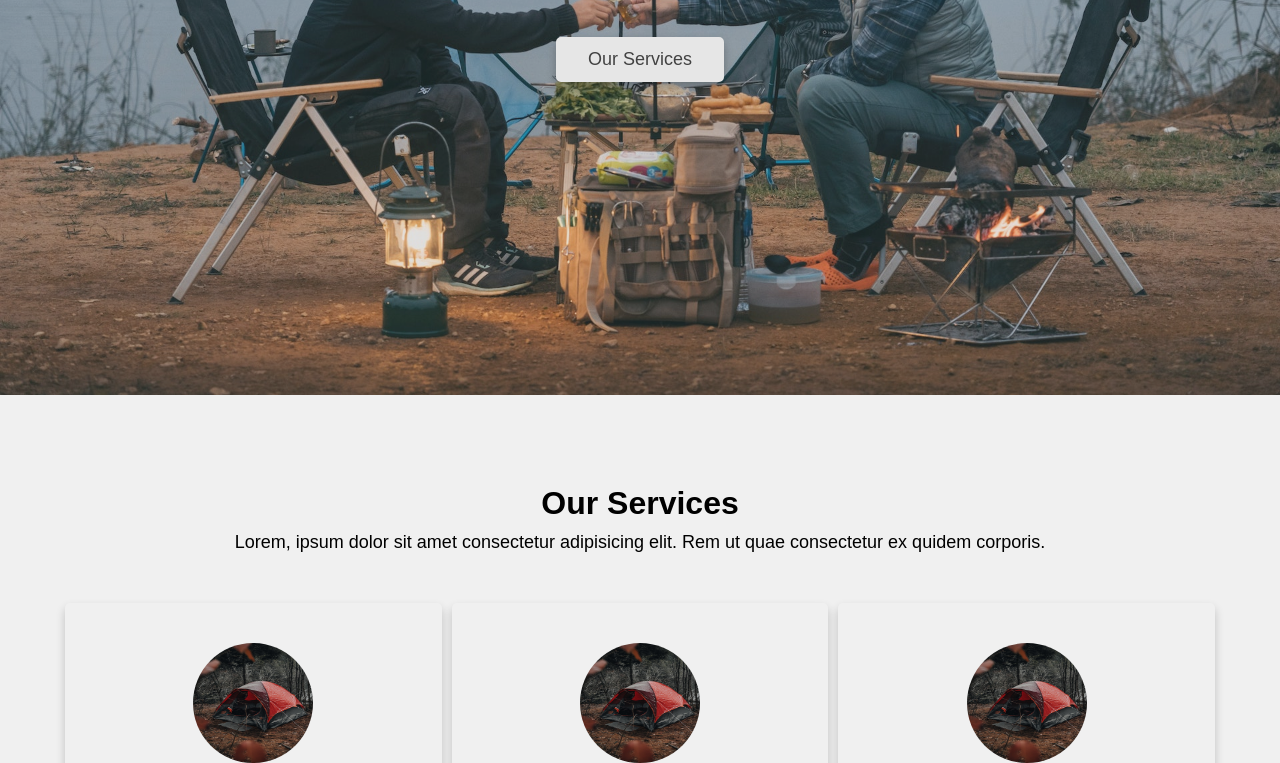
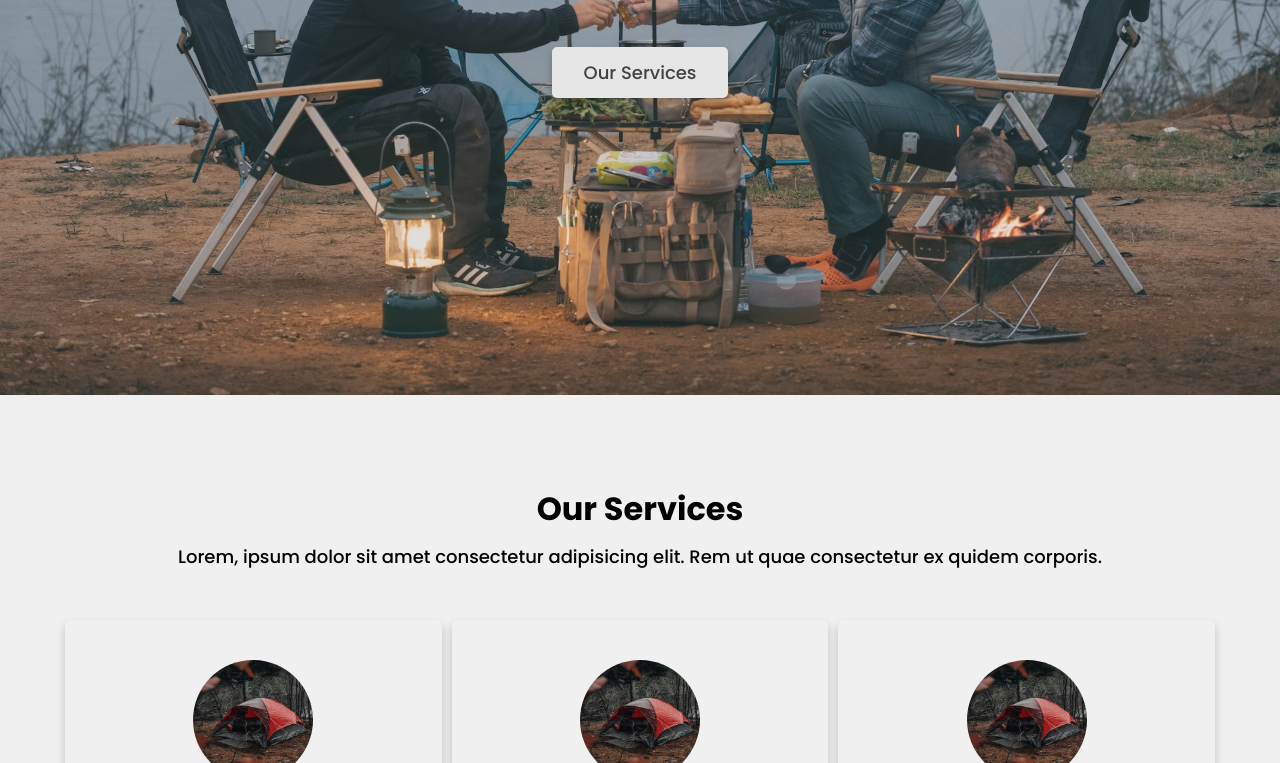
Before and after one commit to romole/micros, a plain HTML site: page micro_3/index.html in a window 1280 px wide. Shown: the part 405-1168 px from the top of the page. Drawn offline with Linux system fonts and the light colour scheme.

Commit message:
micro_3 - style.css upgrade

```diff
--- a/micro_3/style.css
+++ b/micro_3/style.css
@@ -1,5 +1,3 @@
-:root {
-}
 @import url("https://fonts.googleapis.com/css2?family=Poppins:wght@300,400;500;600;700;800;900&display=swap");
 
 * {
```
